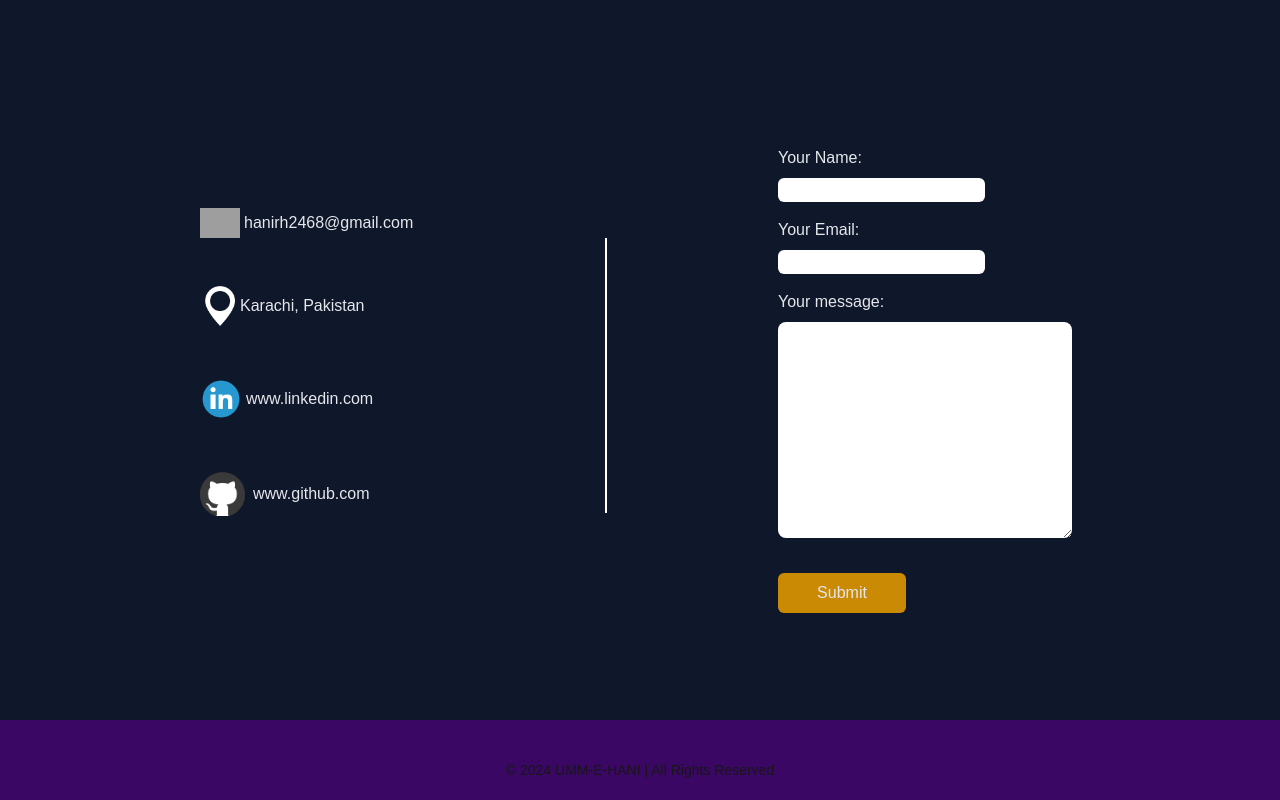
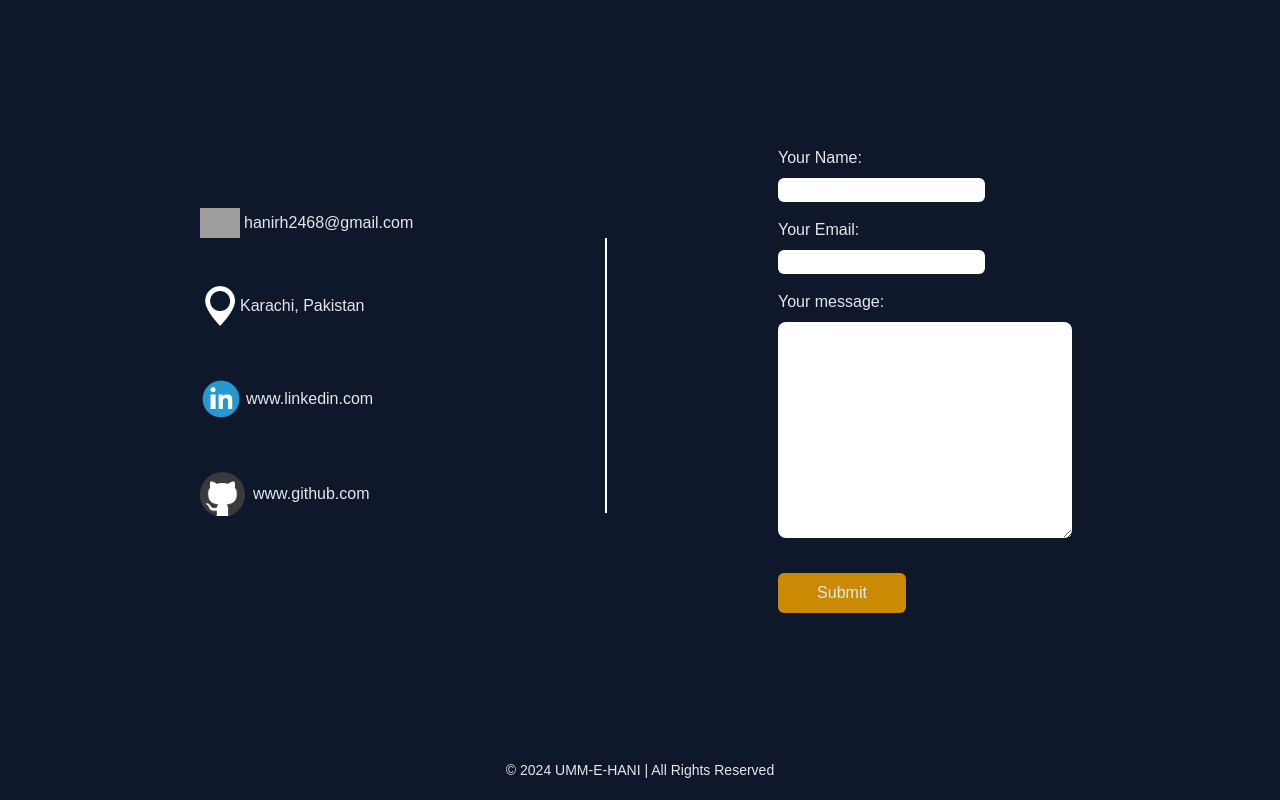
Before and after one commit to Umm-e-Hani02/portfolio-using-next-js-assignment, a Next.js app: page / in a window 1280 px wide. Shown: the part 3249-4049 px from the top of the page. Built offline with nearby package versions, Linux system fonts and the light colour scheme; grey boxes are pictures that could not be loaded.

Commit message:
Update Footer.tsx

```diff
--- a/src/app/components/Footer.tsx
+++ b/src/app/components/Footer.tsx
@@ -1,6 +1,6 @@
 export default function Footer(){
     return(
-        <footer className="bg-purple-950 h-10 text-sm items-center justify-center p-10">
+        <footer className="bg-slate-900 h-10 text-sm items-center justify-center p-10 text-gray-200">
             <p className="text-center">© 2024 UMM-E-HANI | All Rights Reserved</p>
         </footer>
     )
```
